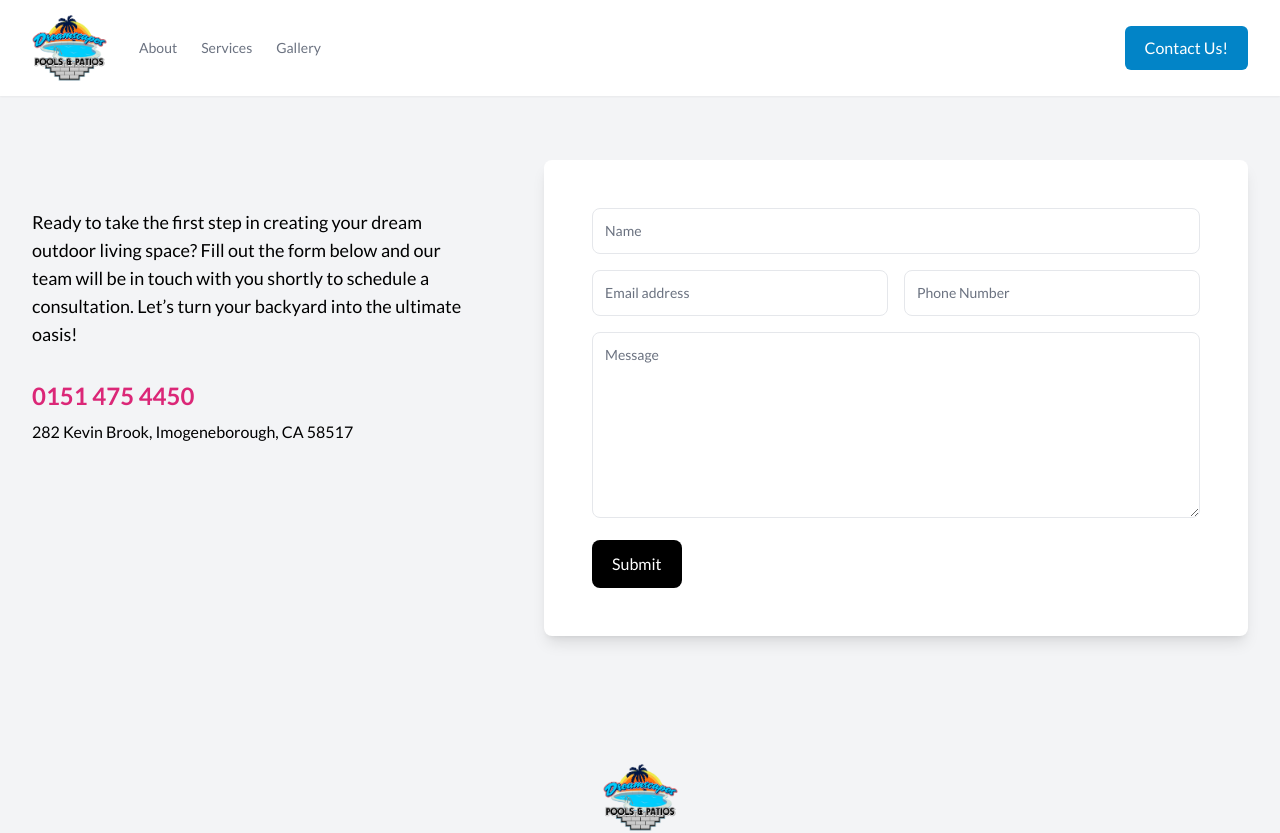
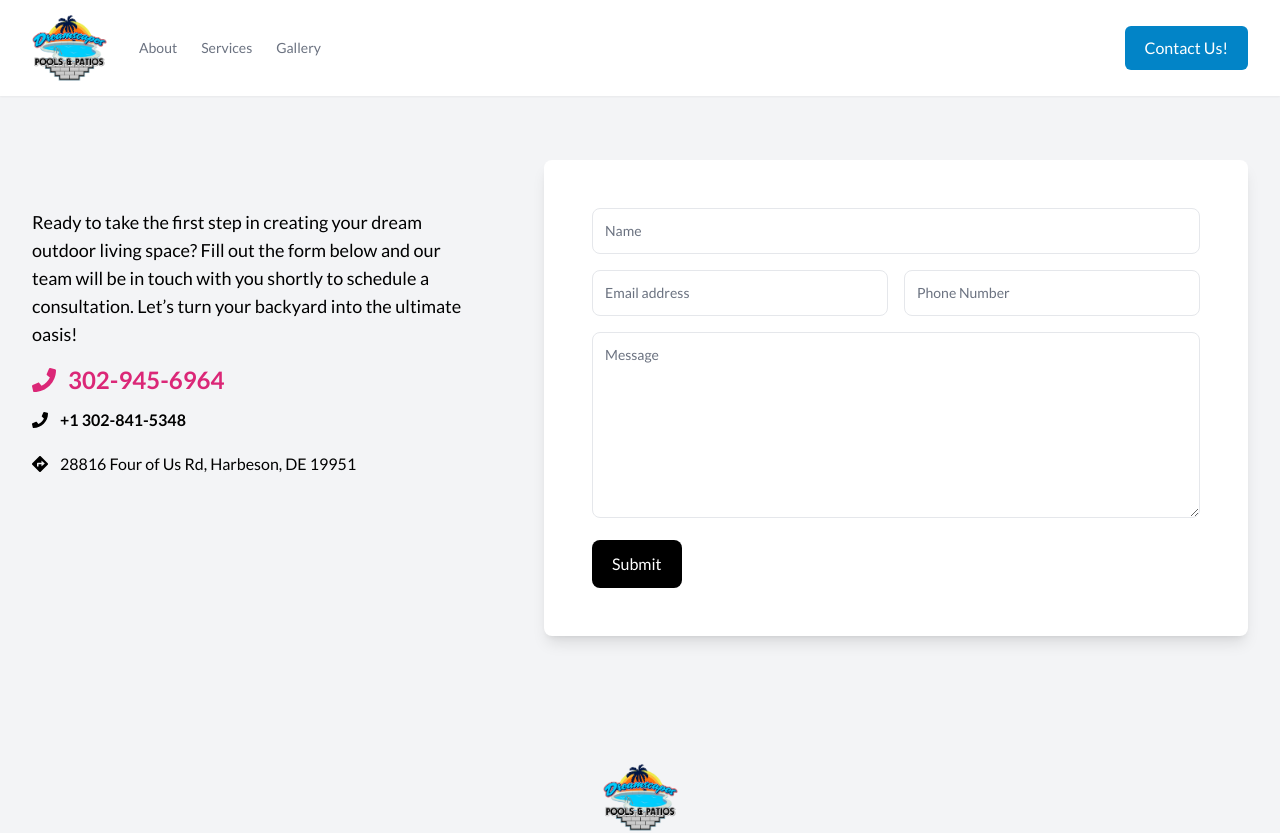
Before and after one commit to mhessdev/dreamscapes, a Next.js app: page /contact in a window 1280 px wide. Shown: the top 833 px of the page. Built offline with nearby package versions, Linux system fonts and the light colour scheme.

Commit message:
ready for launch essentially just need to point domain now

```diff
--- a/app/api/contact/route.ts
+++ b/app/api/contact/route.ts
@@ -1,11 +1,27 @@
 import { NextResponse } from "next/server";
+import sendgrid from "@sendgrid/mail";
+import { env } from "process";
 
 export async function POST(request: Request) {
     const res = await request.json();
-    let nodemailer = require("nodemailer");
-    const transporter = nodemailer.createTransport({
-        port: 465,
-        host: "smtp:gmail.com",
-    });
+    const api = env.SENDGRID_API_KEY || "";
+    sendgrid.setApiKey(api);
+
+    const message = `
+    You have a new contact form submission\r\n
+    Name: ${res.name}\r\n
+    Email: ${res.email}\r\n
+    Phone: ${res.phone}\r\n
+    Message: ${res.message}
+  `;
+
+    const data = {
+        to: "james@dreamscapepoolandpatio.com",
+        from: "no-reply@marchess.dev",
+        subject: `New Contact Form Submission From ${res.name}`,
+        text: message,
+        html: message.replace(/\r\n/g, "<br />"),
+    };
+    await sendgrid.send(data);
     return NextResponse.json({ res });
 }
--- a/app/contact/page.tsx
+++ b/app/contact/page.tsx
@@ -1,5 +1,6 @@
 "use client";
 import { useState } from "react";
+import { FaAddressBook, FaDirections, FaPhone } from "react-icons/fa";
 
 export default function Contact() {
     const [name, setName] = useState("");
@@ -55,16 +56,29 @@ export default function Contact() {
                             backyard into the ultimate oasis!
                         </p>
 
-                        <div className="mt-8">
+                        <div className="mt-4 flex flex-col gap-3">
                             <a
-                                href=""
-                                className="text-2xl font-bold text-pink-600"
+                                href="tel:3029456964"
+                                className="text-2xl font-bold text-pink-600 flex justify-start gap-3 items-center hover:underline"
                             >
-                                0151 475 4450
+                                <FaPhone></FaPhone>302-945-6964
+                            </a>
+                            <a
+                                href="tel:3028415348"
+                                className="font-bold flex justify-start gap-3 items-center hover:underline"
+                            >
+                                <FaPhone></FaPhone> <span>+1 302-841-5348</span>
                             </a>
 
-                            <address className="mt-2 not-italic">
-                                282 Kevin Brook, Imogeneborough, CA 58517
+                            <address className="mt-2 not-italic flex justify-start gap-3 items-center">
+                                <FaDirections></FaDirections>
+                                <a
+                                    target="_blank"
+                                    className="hover:underline"
+                                    href="https://goo.gl/maps/siWWL1LJJvKrZji97"
+                                >
+                                    28816 Four of Us Rd, Harbeson, DE 19951
+                                </a>
                             </address>
                         </div>
                     </div>
--- a/app/page.tsx
+++ b/app/page.tsx
@@ -113,7 +113,7 @@ export default function Home() {
                             </Link>
 
                             <a
-                                href="#"
+                                href="#gallery"
                                 className="block w-full rounded bg-white px-12 py-3 text-sm font-medium text-sky-600 shadow hover:text-sky-700 focus:outline-none focus:ring active:text-rose-500 sm:w-auto"
                             >
                                 See Our Work
--- a/package.json
+++ b/package.json
@@ -9,6 +9,7 @@
         "lint": "next lint"
     },
     "dependencies": {
+        "@sendgrid/mail": "^7.7.0",
         "@tailwindcss/forms": "^0.5.3",
         "@types/node": "18.15.11",
         "@types/react": "18.0.31",
@@ -16,7 +17,6 @@
         "eslint": "8.37.0",
         "eslint-config-next": "13.2.4",
         "next": "13.2.4",
-    "nodemailer": "^6.9.1",
         "react": "18.2.0",
         "react-dom": "18.2.0",
         "react-icons": "^4.8.0",
```
Also changed, not shown: 2 other files (tests, documents, lock files or other folders). Lines whose indentation alone changed are shown as unchanged.
